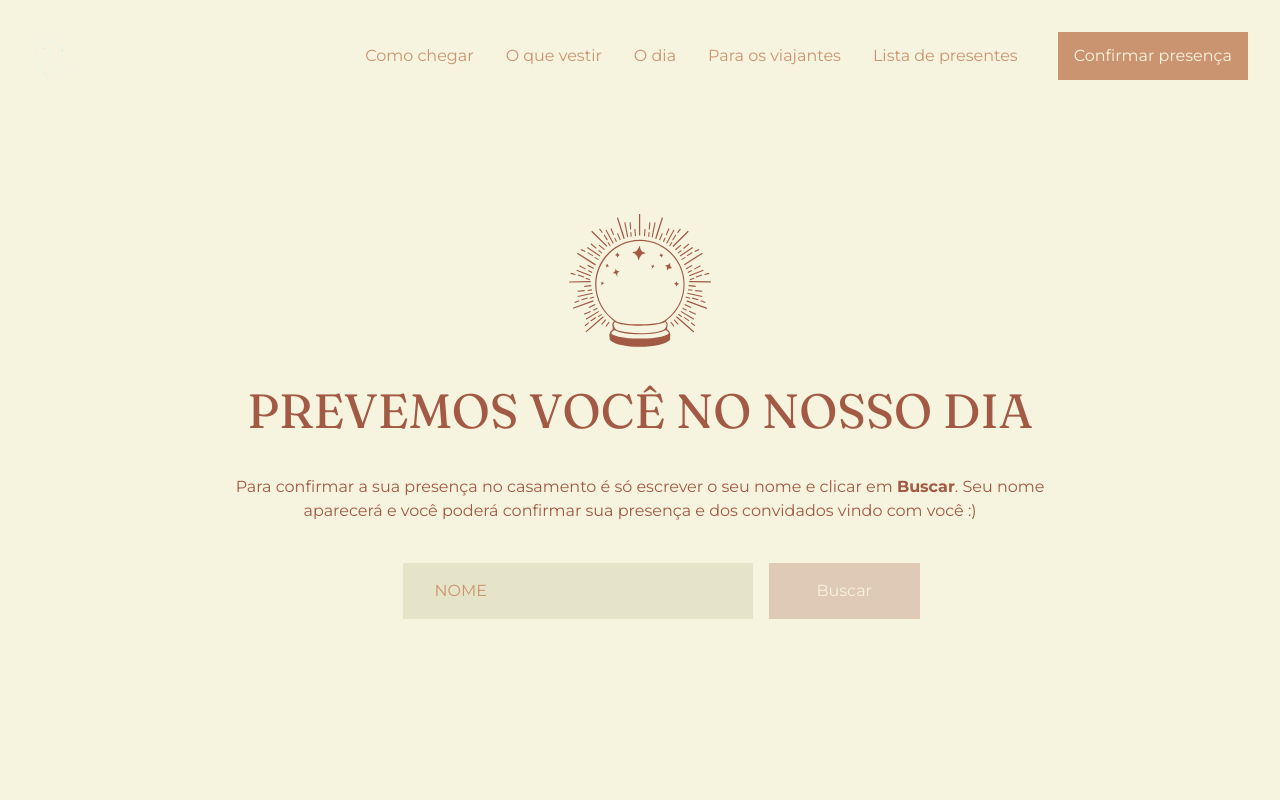
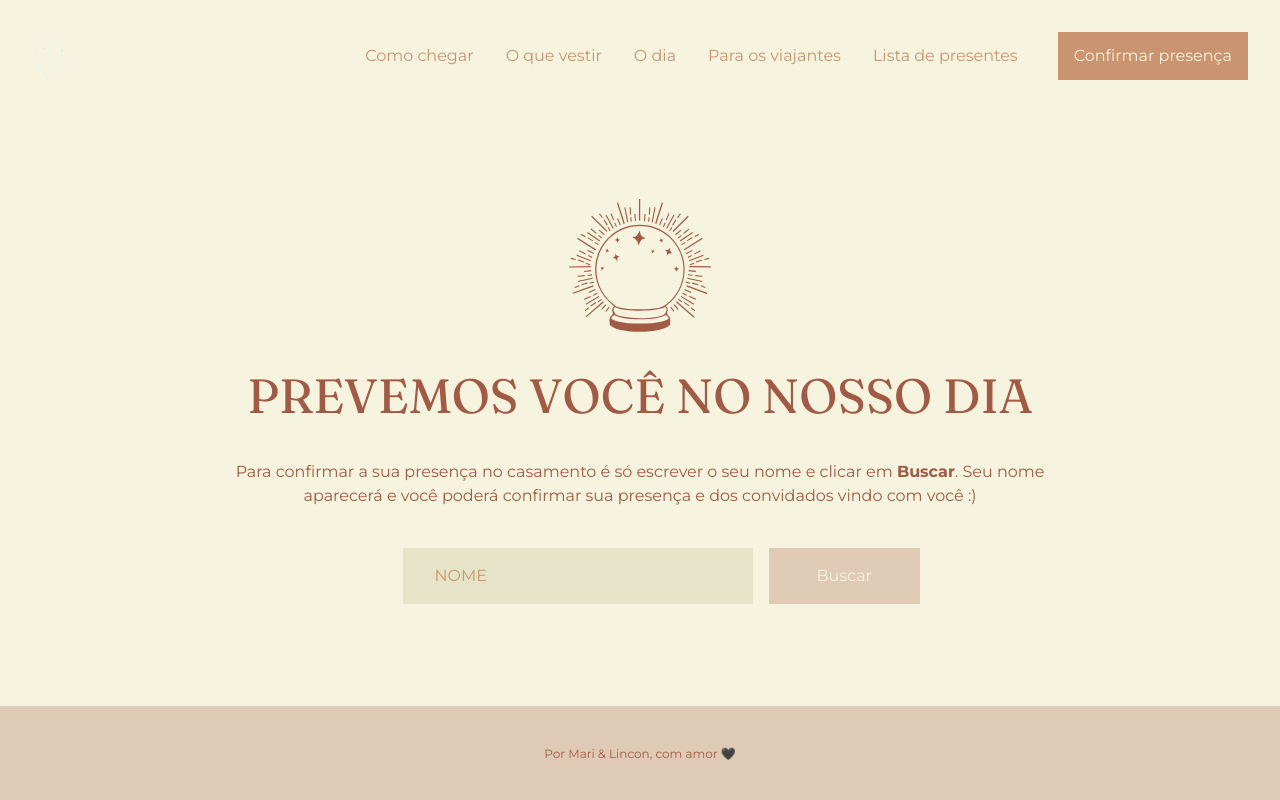
Before and after one commit to linconkusunoki/maricon, a Next.js app: page /confirmar-presenca in a window 1280 px wide. Shown: the top 800 px of the page. Built offline with nearby package versions, Linux system fonts and the light colour scheme; no server answers.

Commit message:
fix height

```diff
--- a/src/app/confirmar-presenca/page.jsx
+++ b/src/app/confirmar-presenca/page.jsx
@@ -19,12 +19,11 @@ const ConfirmarPresenca = () => {
     <>
       <Header className="bg-beige" />
 
-      <main className="flex items-center justify-center min-h-screen px-8 pt-24 pb-32 text-center bg-beige">
-        <section
-          className={`max-w-[888px] mx-auto flex flex-col gap-10 text-earth ${
-            step === 1 && "lg:mb-32"
-          }`}
-        >
+      <main
+        className="flex items-center justify-center px-8 py-16 text-center bg-beige"
+        style={{ minHeight: "calc(100vh - 190px)" }}
+      >
+        <section className="max-w-[888px] mx-auto flex flex-col gap-10 text-earth">
           <GuestSearch step={step} setStep={setStep} />
           <GuestsSelection step={step} setStep={setStep} />
           <GuestsConfirmation step={step} setStep={setStep} />
```
